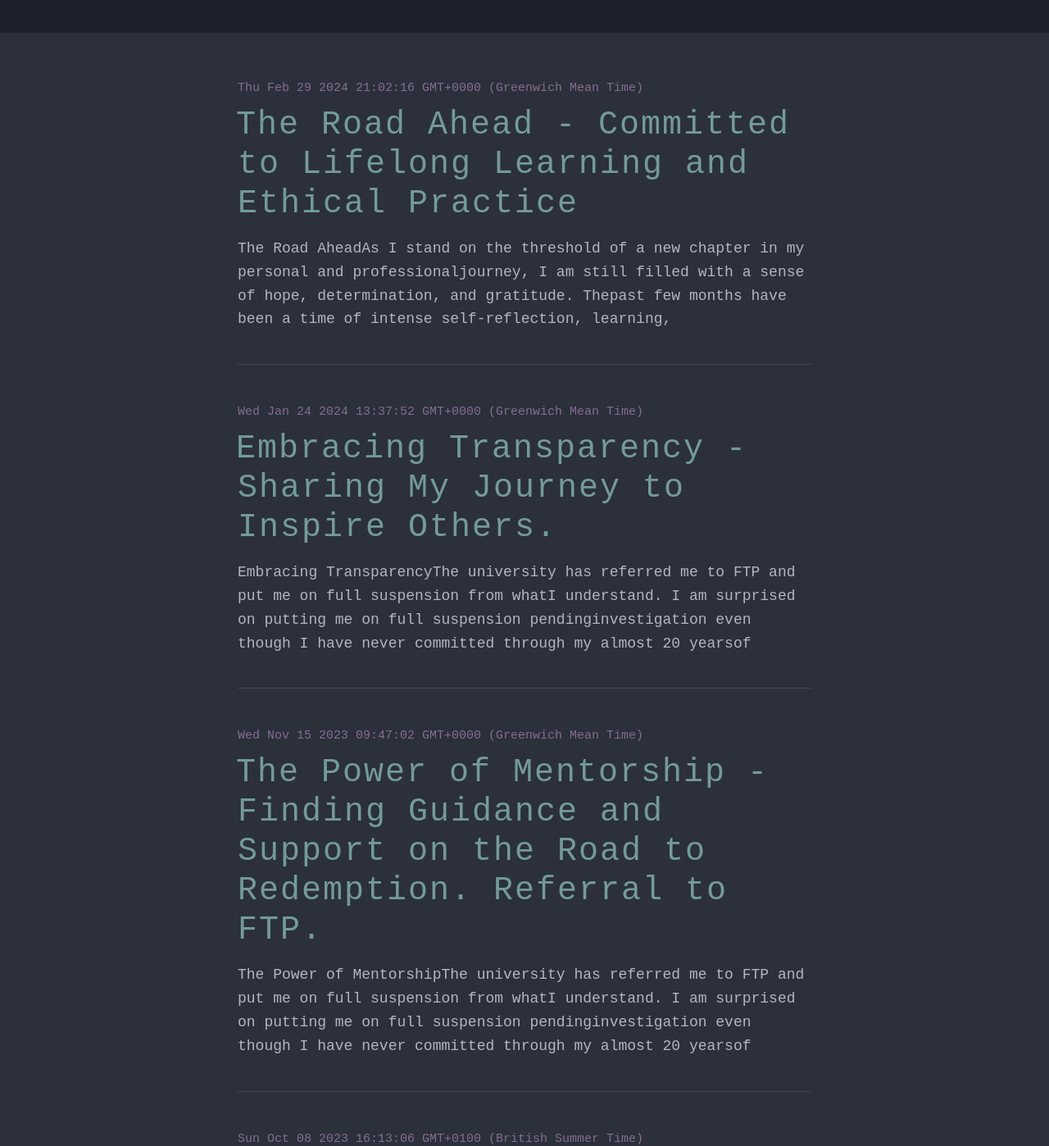
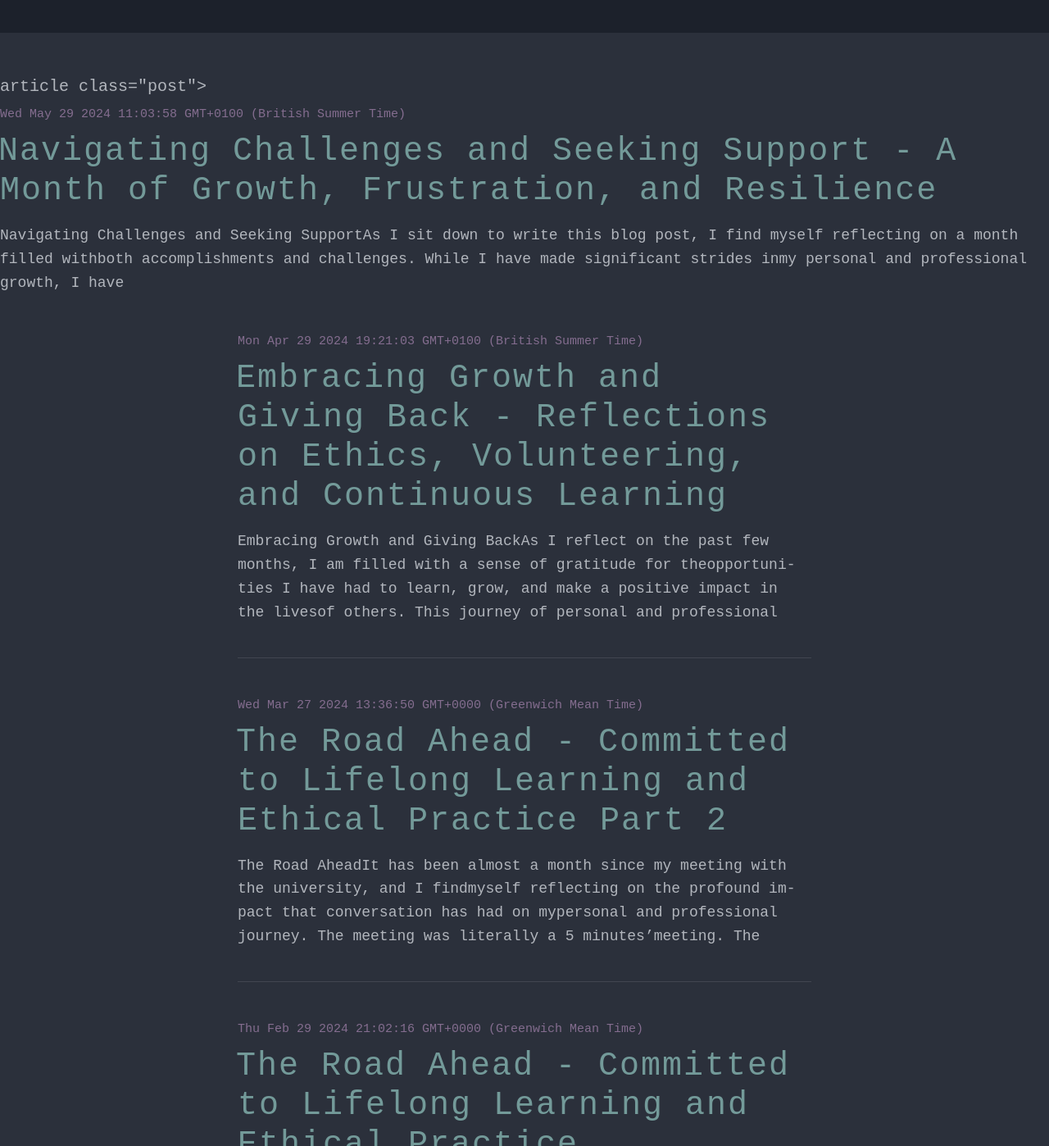
Before and after one commit to MrDJK/MrDJK, a website: page index.html in a window 1280 px wide. Shown: the part 440-1838 px from the top of the page at 82% size. Drawn offline with nearby package versions, Linux system fonts and the light colour scheme.

Commit message:
Update index.html

```diff
--- a/index.html
+++ b/index.html
@@ -45,6 +45,39 @@
     </header>
     <main class="content" role="main">
       <div class="row">
+        article class="post">
+    <header class="post-header">
+      <span class="post-meta">
+        <time datetime="">Wed May 29 2024 11:03:58 GMT+0100 (British Summer Time)</time>
+      </span>
+      <h2 class="post-title"><a href="navigating-challenges">Navigating Challenges and Seeking Support - A Month of Growth, Frustration, and Resilience</a></h2>
+    </header>
+    <section class="post-excerpt">
+      <p>Navigating Challenges and Seeking SupportAs I sit down to write this blog post, I find myself reflecting on a month filled withboth accomplishments and challenges. While I have made significant strides inmy personal and professional growth, I have</p>
+    </section>
+  </article>
+  <article class="post">
+    <header class="post-header">
+      <span class="post-meta">
+        <time datetime="">Mon Apr 29 2024 19:21:03 GMT+0100 (British Summer Time)</time>
+      </span>
+      <h2 class="post-title"><a href="embracing-growth">Embracing Growth and Giving Back - Reflections on Ethics, Volunteering, and Continuous Learning</a></h2>
+    </header>
+    <section class="post-excerpt">
+      <p>Embracing Growth and Giving BackAs I reflect on the past few months, I am filled with a sense of gratitude for theopportunities I have had to learn, grow, and make a positive impact in the livesof others. This journey of personal and professional</p>
+    </section>
+  </article>
+  <article class="post">
+    <header class="post-header">
+      <span class="post-meta">
+        <time datetime="">Wed Mar 27 2024 13:36:50 GMT+0000 (Greenwich Mean Time)</time>
+      </span>
+      <h2 class="post-title"><a href="the-road-ahead-pt2">The Road Ahead - Committed to Lifelong Learning and Ethical Practice Part 2</a></h2>
+    </header>
+    <section class="post-excerpt">
+      <p>The Road AheadIt has been almost a month since my meeting with the university, and I findmyself reflecting on the profound impact that conversation has had on mypersonal and professional journey. The meeting was literally a 5 minutes’meeting. The</p>
+    </section>
+  </article>
   <article class="post">
     <header class="post-header">
       <span class="post-meta">
```
